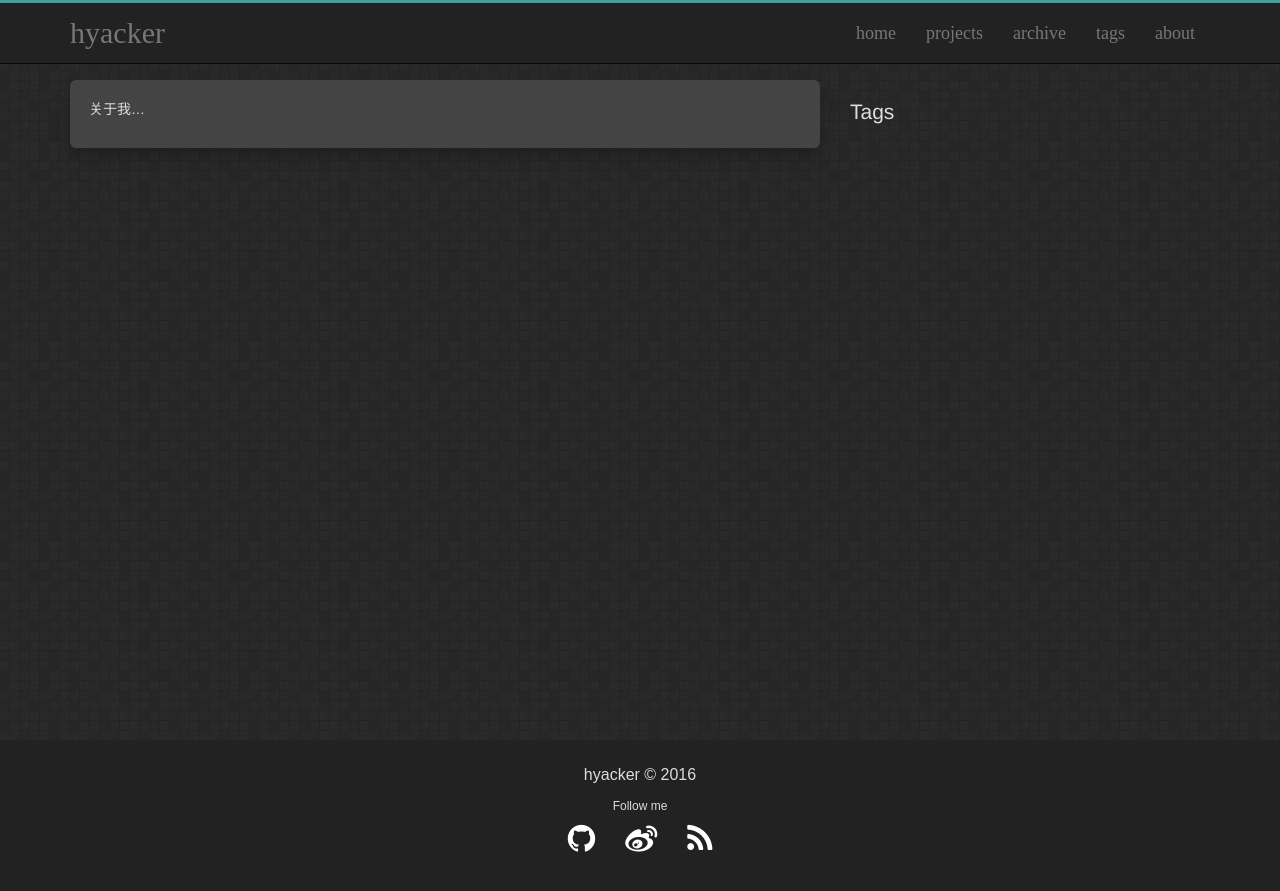
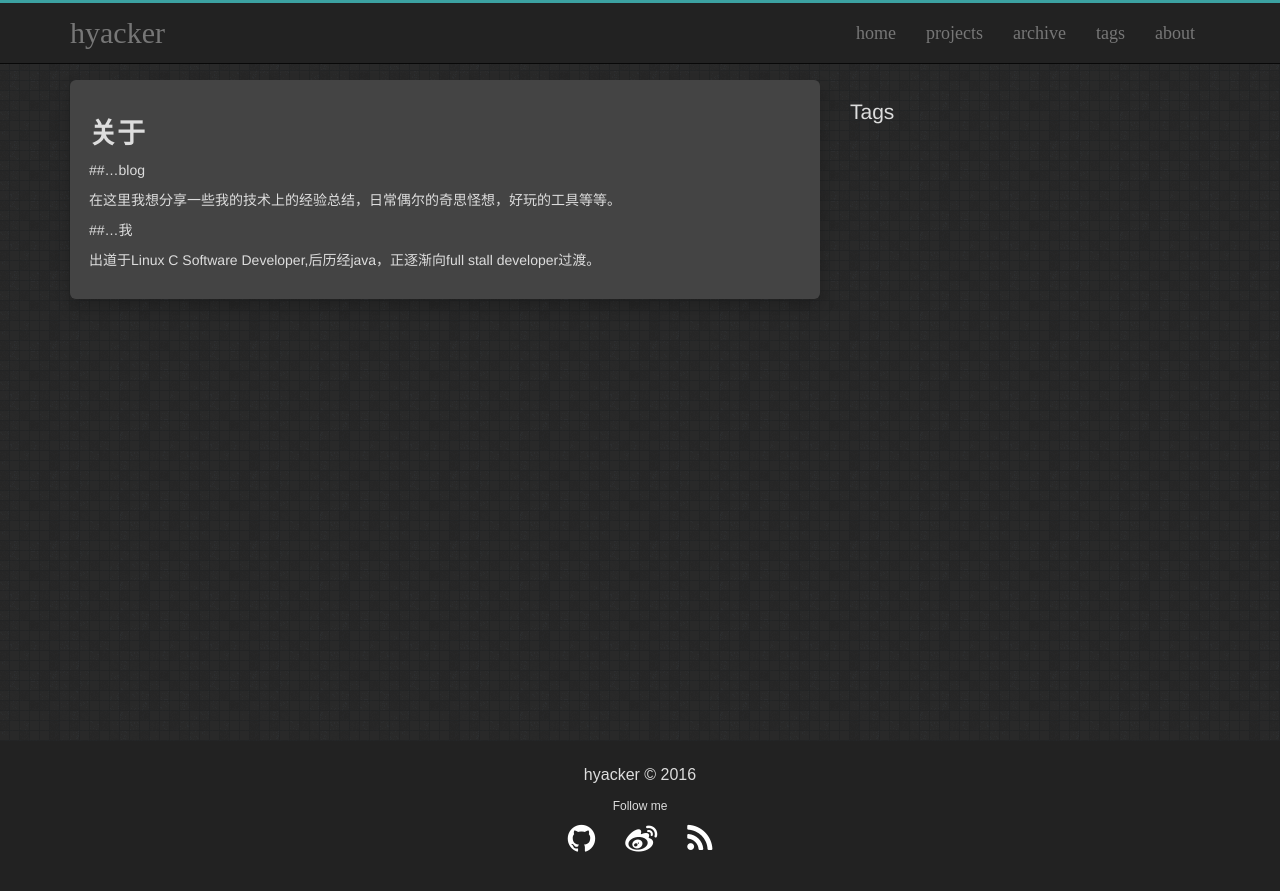
Before and after one commit to hyacker/hyacker.github.io, a Jekyll site: the page built from about.md, in a window 1280 px wide. Shown: the top 891 px of the page. Built offline with Jekyll 4.4.1, drawn with Linux system fonts in a browser that asks for light colours.

Commit message:
modify about

```diff
--- a/about.md
+++ b/about.md
@@ -4,4 +4,12 @@ title: About
 
 ---
 
-关于我...
+# 关于
+
+##...blog
+
+在这里我想分享一些我的技术上的经验总结，日常偶尔的奇思怪想，好玩的工具等等。
+
+##...我
+
+出道于Linux C Software Developer,后历经java，正逐渐向full stall developer过渡。
```
